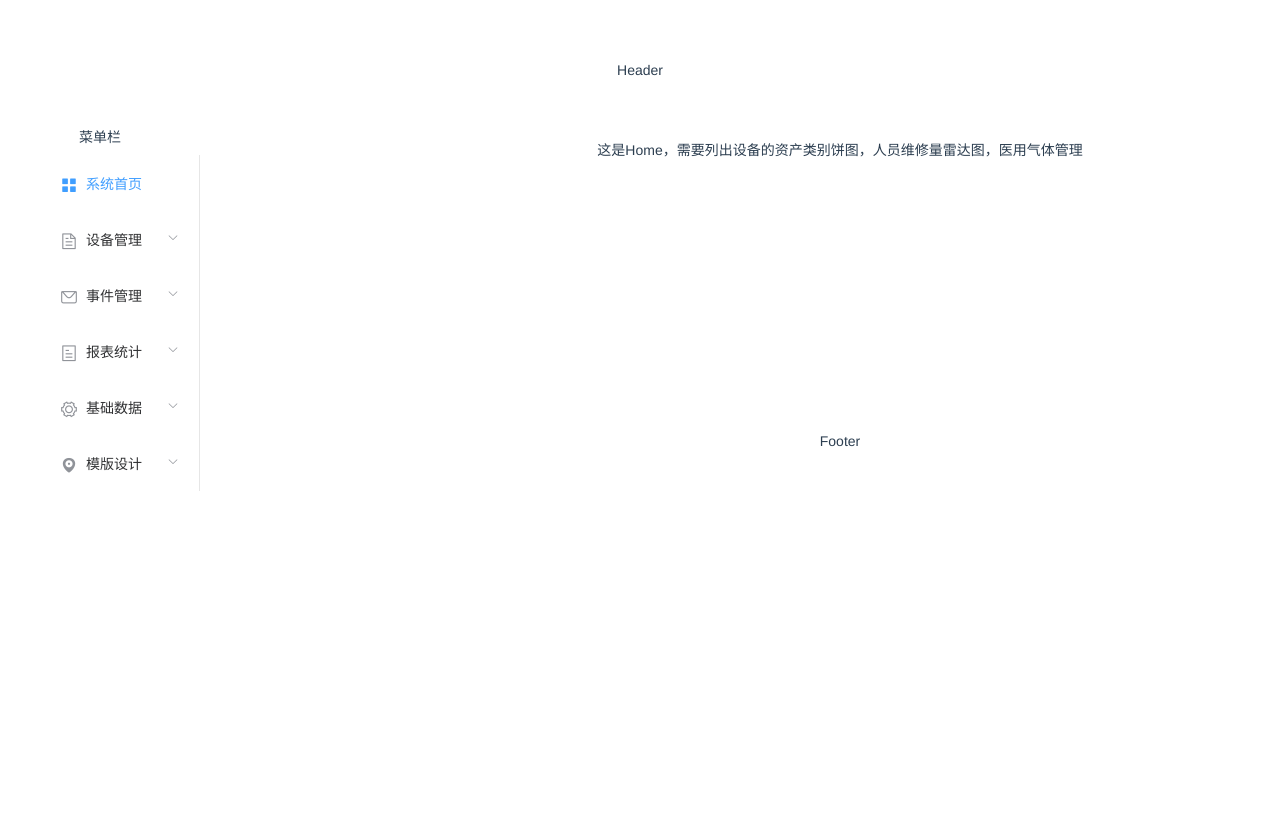
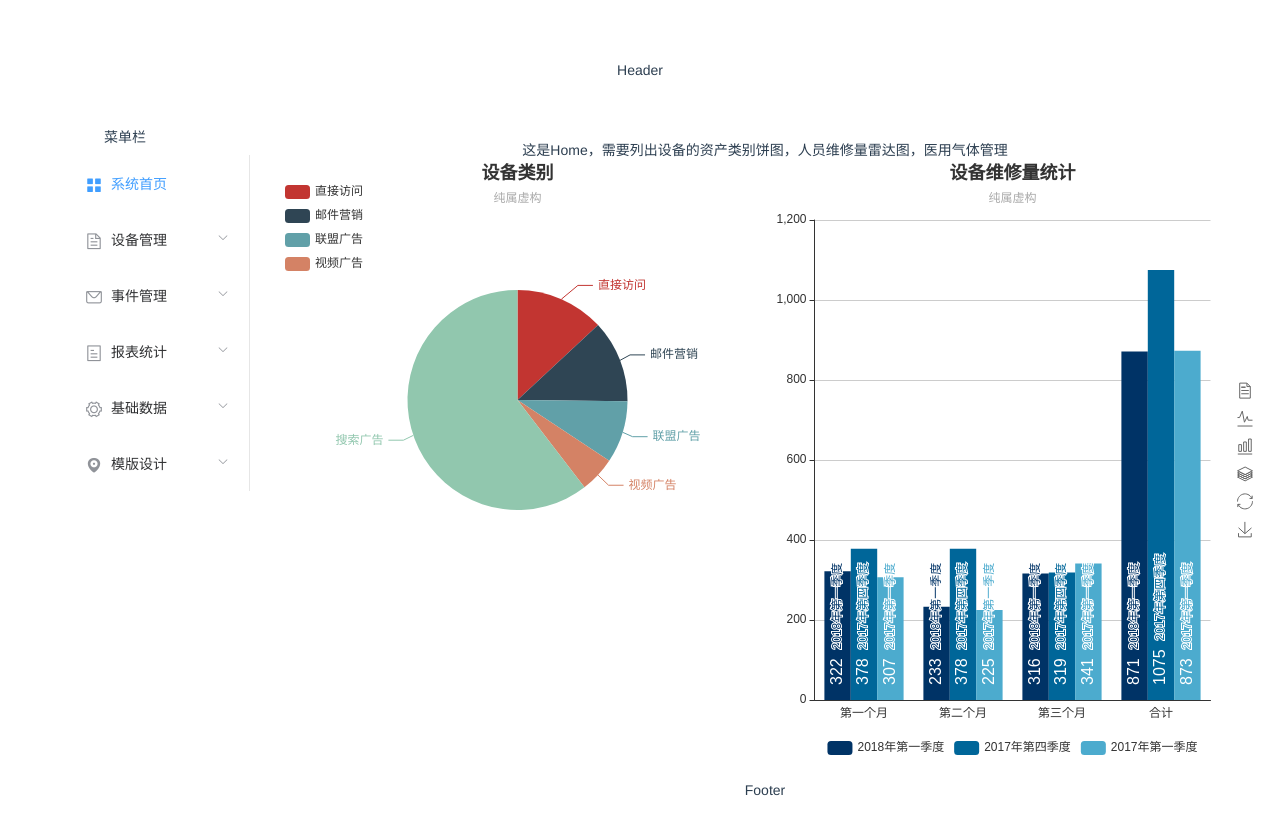
Before and after one commit to tilark/MEMSCoreUI, a Vue app: page /#/ in a window 1280 px wide. Shown: the top 834 px of the page. Before the commit the page ends 800 px from the top, so only its background shows below. Built offline with nearby package versions, Linux system fonts and the light colour scheme.

Commit message:
更改设备类别和维修量的展示
1. 在首页中添加设备类别统计
2. 调整设备类别和维修量的展示
3. 子视图中的组件不设置布局

```diff
--- a/src/App.vue
+++ b/src/App.vue
@@ -3,9 +3,9 @@
     <el-container>
       <el-header>Header</el-header>
       <el-container>
-        <el-aside width="400px"><Aside></Aside></el-aside>
+        <el-aside width="250px"><Aside></Aside></el-aside>
         <el-container>
-          <el-main>
+          <el-main >
             <!-- <img src="./assets/logo.png"> -->
             <router-view/>
           </el-main>
--- a/src/components/Aside.vue
+++ b/src/components/Aside.vue
@@ -1,7 +1,7 @@
 <template>
   <section>
-    <el-row class="tac">
-      <el-col :span="12">
+    <!-- <el-row class="tac">
+      <el-col :span="12"> -->
         <h5>菜单栏</h5>
         <el-menu
           default-active="home"
@@ -81,8 +81,8 @@
             </el-submenu>
           </el-submenu>
         </el-menu>
-      </el-col>
-  </el-row>
+      <!-- </el-col>
+  </el-row> -->
   </section>
 </template>
 <script>
--- a/src/components/DeviceStatistics.vue
+++ b/src/components/DeviceStatistics.vue
@@ -1,10 +1,6 @@
 <template>
   <section>
-    <el-row>
-      <el-col :span="12">
-        <div id="charPie" style="width:100%; height:400px;"></div>
-      </el-col>
-    </el-row>
+    <div id="charPie" style="width:100%; height:400px;"></div>
   </section>
 </template>
 <script>
@@ -20,7 +16,7 @@ export default {
       var pieChart = echarts.init(document.getElementById('charPie'))
       var option = {
         title: {
-          text: 'Pie Chart',
+          text: '设备类别',
           subtext: '纯属虚构',
           x: 'center'
         },
--- a/src/components/Home.vue
+++ b/src/components/Home.vue
@@ -1,5 +1,20 @@
 <template>
   <section>
     这是Home，需要列出设备的资产类别饼图，人员维修量雷达图，医用气体管理
+    <el-row>
+      <el-col :span="12"><DeviceStatistics/></el-col>
+      <el-col :span="12"><RepairStatistics/></el-col>
+    </el-row>
   </section>
 </template>
+<script>
+import DeviceStatistics from './DeviceStatistics'
+import RepairStatistics from './RepairStatistics'
+
+export default {
+  components: {
+    DeviceStatistics,
+    RepairStatistics
+  }
+}
+</script>
--- a/src/components/RepairStatistics.vue
+++ b/src/components/RepairStatistics.vue
@@ -1,10 +1,6 @@
 <template>
   <section>
-    <el-row>
-      <el-col :span="22">
-        <div id="charBar" style="width:100%; height:600px;"></div>
-      </el-col>
-    </el-row>
+    <div id="charBar" style="width:100%; height:600px;"></div>
   </section>
 </template>
 <script>
@@ -107,6 +103,12 @@ export default {
       }
 
       option = {
+        title: {
+          text: '设备维修量统计',
+          subtext: '纯属虚构',
+          y: 'top',
+          x: 'center'
+        },
         color: ['#003366', '#006699', '#4cabce', '#e5323e'],
         tooltip: {
           trigger: 'axis',
@@ -115,7 +117,9 @@ export default {
           }
         },
         legend: {
-          data: ['2018年第一季度', '2017年第四季度', '2017年第一季度']
+          data: ['2018年第一季度', '2017年第四季度', '2017年第一季度'],
+          x: 'center',
+          y: 'bottom'
         },
         toolbox: {
           show: true,
```
